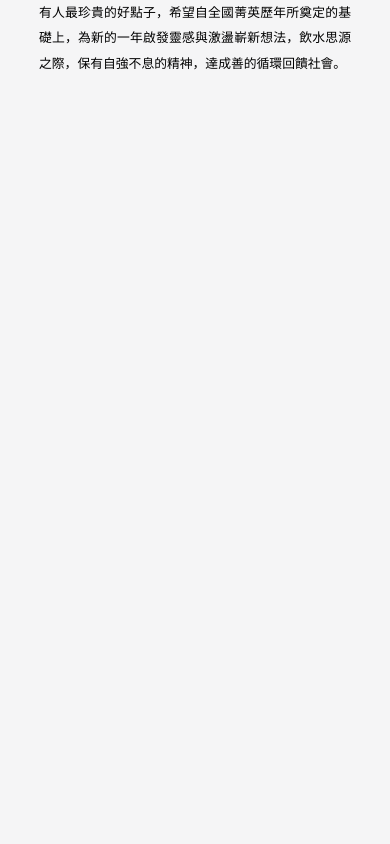
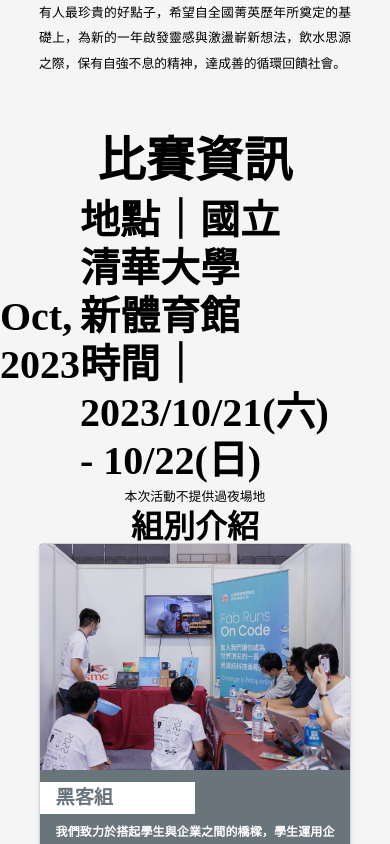
Before and after one commit to Official-Meichu-Hackathon/2023-singup, a Next.js app: page / in a window 390 px wide. Shown: the part 1640-2484 px from the top of the page. Built offline with nearby package versions, Linux system fonts and the light colour scheme.

Commit message:
init mobile

```diff
--- a/components/Timetable.jsx
+++ b/components/Timetable.jsx
@@ -46,8 +46,9 @@ const Timetable = () => {
   ];
   return (
     <>
-      <div className="px-[5%] relative w-full h-[50rem] lg:h-[60rem] overflow-x-hidden">
-        <div className="hidden md:flex justify-center gap-x-4 2xl:gap-x-6">
+      {/* Desktop */}
+      <div className="hidden md:block px-[5%] relative w-full h-[50rem] lg:h-[60rem] overflow-x-hidden">
+        <div className="flex justify-center gap-x-4 2xl:gap-x-6">
           <div className="basis-1/5 2xl:basis-1/3 flex flex-shrink-0 flex-col xl:w-auto">
             {" "}
             <img
@@ -111,6 +112,21 @@ const Timetable = () => {
           </div>
         </div>
       </div>
+      {/* Mobile */}
+      <div className="md:hidden flex flex-col items-center">
+        <h2 className="">比賽資訊</h2>
+        <div className="flex items-center">
+          <h3 className=" basis-1/3">
+            Oct, <br />
+            2023
+          </h3>
+          <div className="flex flex-col basis-2/3">
+            <h3 className="">地點｜國立清華大學新體育館</h3>
+            <h3 className="">時間｜2023/10/21(六) - 10/22(日)</h3>
+          </div>
+        </div>
+        <p>本次活動不提供過夜場地</p>
+      </div>
     </>
   );
 };
```
